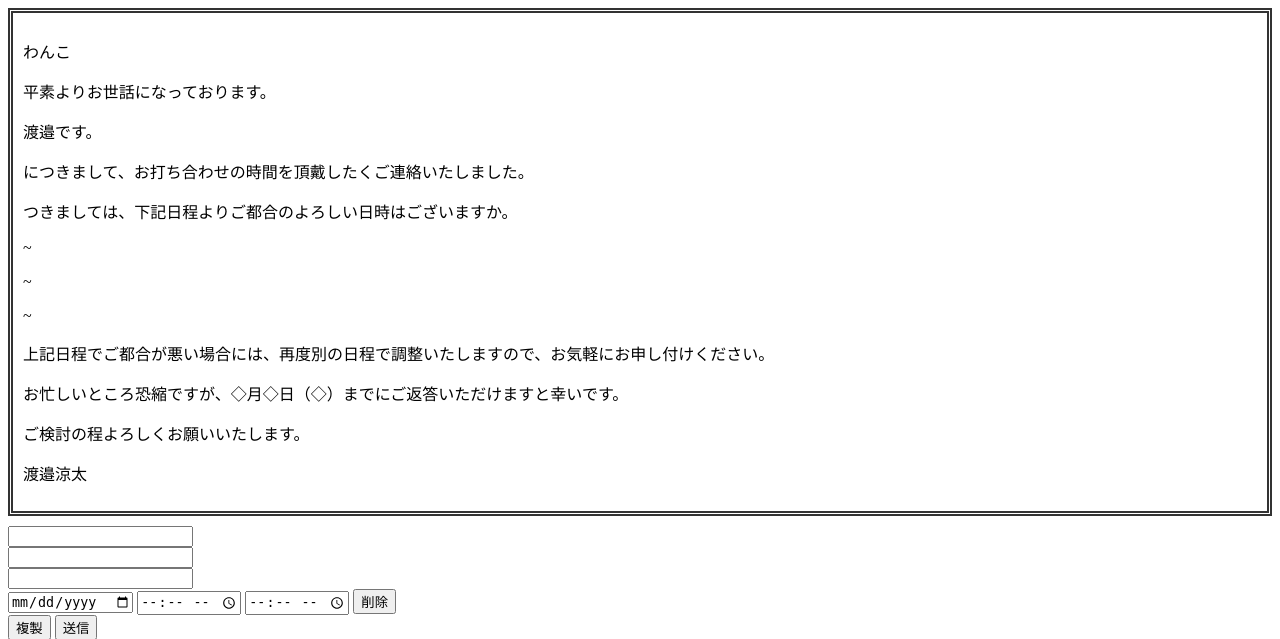
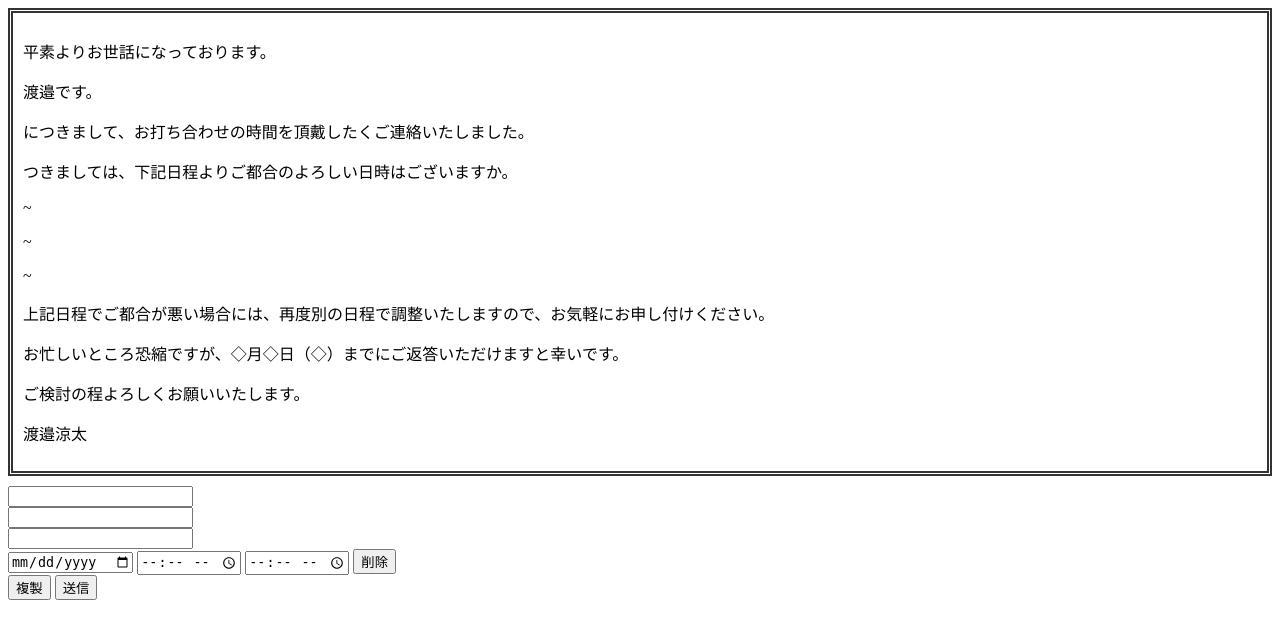
Before and after one commit to nabechanman/Django_nippo_template, a Django app: template nipo/nippo/templates/nippo/nippo-list.html in a window 1280 px wide. Shown: the top 639 px of the page. Run offline with Django 3.2, Linux system fonts and the light colour scheme; the template is opened without the code that fills it, so the values that code supplies are empty.

Commit message:
わんこチェンジ

```diff
--- a/nipo/nippo/templates/nippo/nippo-list.html
+++ b/nipo/nippo/templates/nippo/nippo-list.html
@@ -16,7 +16,6 @@
     <div class="waku">
         <p>{{text}}</p>
         <p>{{nn}}</p>
-        <p>わんこ</p>
 
         <p>平素よりお世話になっております。</p>
         <p>渡邉です。</p>
```
